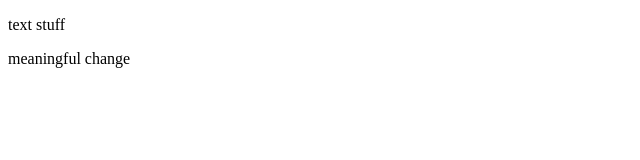
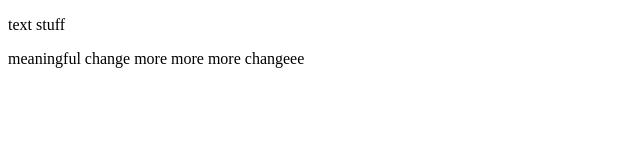
Before and after one commit to jncheng/iat339-demo, a plain HTML site: page index.html in a window 1280 px wide. Shown: the whole page, without its empty margins (0-640 px from the left). Drawn offline with Linux system fonts and the light colour scheme.

Commit message:
more changes

```diff
--- a/index.html
+++ b/index.html
@@ -9,6 +9,10 @@
 
 		<p>
 		meaningful change
+		more
+		more
+		more
+		changeee
 		</p>
 
 	</body>
```
